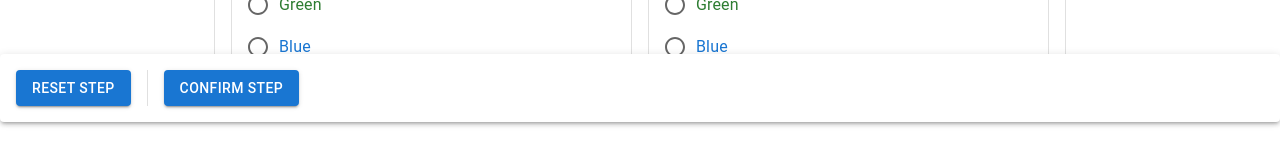
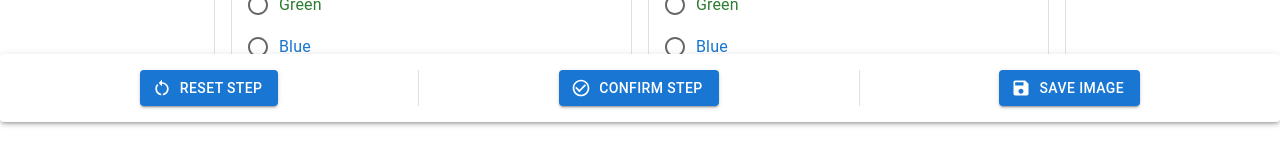
Before and after one commit to connordelacruz/react-p5-channel-shift, a React (Create React App) app: page / in a window 1280 px wide. Shown: the part 678-838 px from the top of the page. Built offline with nearby package versions, Linux system fonts and the light colour scheme.

Commit message:
added button icons and tooltips + implemented reset button

```diff
--- a/package.json
+++ b/package.json
@@ -5,7 +5,8 @@
   "dependencies": {
     "@emotion/react": "^11.11.3",
     "@emotion/styled": "^11.11.0",
-    "@mui/material": "^5.15.5",
+    "@mui/icons-material": "^5.15.7",
+    "@mui/material": "^5.15.7",
     "@p5-wrapper/react": "^4.3.2",
     "react": "^18.2.0",
     "react-dom": "^18.2.0",
--- a/src/App.js
+++ b/src/App.js
@@ -11,9 +11,10 @@ import {
   Grid,
   Paper,
   Radio,
-  RadioGroup, Slider, Stack,
+  RadioGroup, Slider, Stack, Tooltip,
   Typography
 } from '@mui/material'
+import { CheckCircleOutline, RestartAlt, Save } from '@mui/icons-material'
 
 function App() {
   // Indexes into RGB arrays + values of radio buttons
@@ -72,7 +73,7 @@ function App() {
   CHANNEL_SHIFT_VALUES_DEFAULT[R_OFFSET] = [0, 0]
   CHANNEL_SHIFT_VALUES_DEFAULT[G_OFFSET] = [0, 0]
   CHANNEL_SHIFT_VALUES_DEFAULT[B_OFFSET] = [0, 0]
-  const [channelShiftValues, setChannelShiftValues] = React.useState(CHANNEL_SHIFT_VALUES_DEFAULT)
+  const [channelShiftValues, setChannelShiftValues] = React.useState([...CHANNEL_SHIFT_VALUES_DEFAULT])
   // Helper function for updating shift values
   const setChannelShiftValue = (coordinateIndex, newValue) => {
     const newChannelShiftValues = [...channelShiftValues]
@@ -87,9 +88,17 @@ function App() {
     }
   }
 
+  // Reset all values
+  const resetShiftAndSwap = () => {
+    setSourceChannel(R_OFFSET)
+    setTargetChannel(R_OFFSET)
+    setChannelShiftValues([...CHANNEL_SHIFT_VALUES_DEFAULT])
+  }
+  // TODO: confirm button
+  // TODO: save button
+
 
   // TODO: show shift values for unselected channels
-  // TODO: reset, confirm, save buttons
   return (
     <React.Fragment>
       <Paper
@@ -232,25 +241,49 @@ function App() {
           </Grid>
 
         </Grid>
+      </Container>
 
-      </Container>
       <Paper
+        elevation={ 3 }
         sx={ {
           position: 'sticky',
           bottom: 0,
           left: 0,
           right: 0,
           p: 2,
-      } }
-        elevation={ 3 }
+        } }
       >
         <Stack
           direction="row"
-          divider={<Divider orientation="vertical" flexItem/> }
-          spacing={2}
+          divider={ <Divider orientation="vertical" flexItem/> }
+          justifyContent="space-evenly"
+          spacing={ 2 }
         >
-          <Button variant="contained">Reset Step</Button>
-          <Button variant="contained">Confirm Step</Button>
+          <Tooltip title="Reset all shift and swap values" placement="top">
+            <Button
+              onClick={ resetShiftAndSwap }
+              startIcon={ <RestartAlt/> }
+              variant="contained"
+            >
+              Reset Step
+            </Button>
+          </Tooltip>
+          <Tooltip title="Use current result as base image" placement="top">
+            <Button
+              startIcon={ <CheckCircleOutline/> }
+              variant="contained"
+            >
+              Confirm Step
+            </Button>
+          </Tooltip>
+          <Tooltip title="Download current result as full-res PNG" placement="top">
+            <Button
+              startIcon={ <Save/> }
+              variant="contained"
+            >
+              Save Image
+            </Button>
+          </Tooltip>
         </Stack>
       </Paper>
     </React.Fragment>
```
Also changed, not shown: 1 other file (tests, documents, lock files or other folders).
